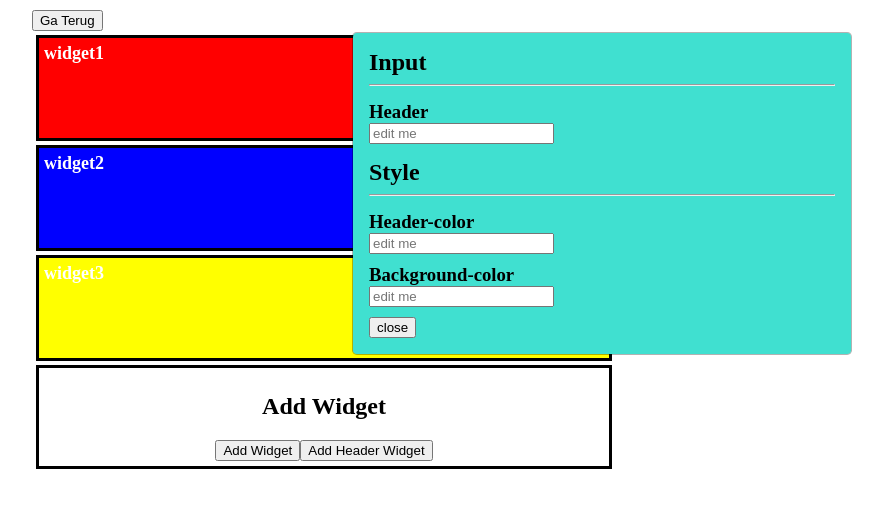
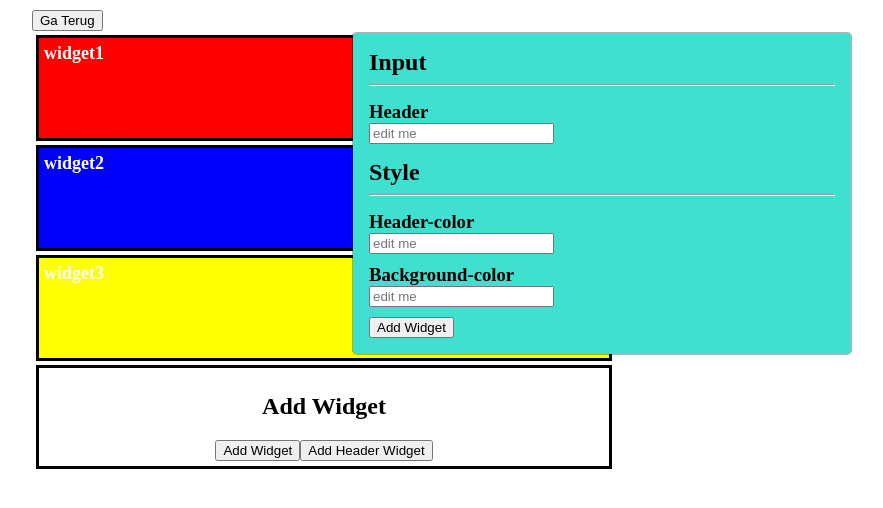
Before and after one commit to zrowan1/bgss, a Vue app in the folder client/: page /BG in a window 1280 px wide. Both pictures are taken after a click on the button "Add Widget". Shown: the top 508 px of the page, without its empty margins (38-921 px from the left). Built offline with nearby package versions, Linux system fonts and the light colour scheme; the HTML template or start-up script is replaced by a standard one.

Commit message:
changed popup button name

```diff
--- a/client/src/components/widgetConfig.vue
+++ b/client/src/components/widgetConfig.vue
@@ -59,7 +59,7 @@
       <textarea v-model="Paragraph" placeholder="add multiple lines"></textarea>
   </div>-->
 
-            <button type="button" @click="$emit('close')"> close </button>
+            <button type="button" @click="$emit('close')"> Add Widget </button>
           </div>
         </div>
     </div>
```
